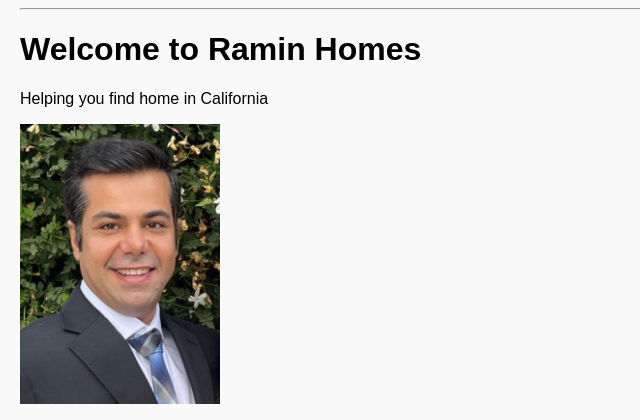
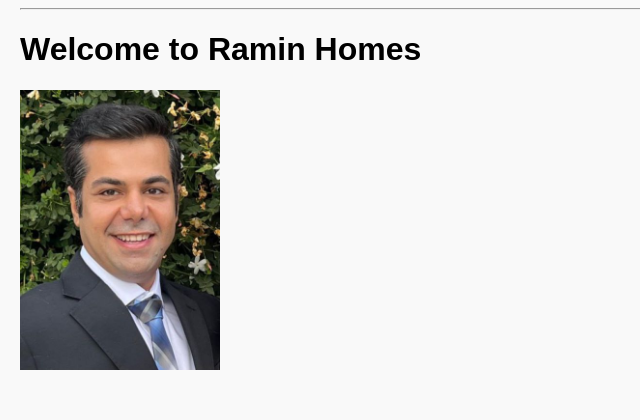
Before and after one commit to raminvafadary/real_estate, a Flask app: page / in a window 1280 px wide. Shown: the part 38-458 px from the top of the page, without its empty margins (0-640 px from the left). Run offline with Flask 3, Linux system fonts and the light colour scheme.

Commit message:
Update home.html

```diff
--- a/templates/home.html
+++ b/templates/home.html
@@ -2,6 +2,6 @@
 
 {% block content %}
 <h1>Welcome to Ramin Homes</h1>
-<p>Helping you find home in California</p>
+<p> </p>
 <img src="{{ url_for('static', filename='headshot.jpg') }}" alt="Ramin photo" width="200">
 {% endblock %}
```
